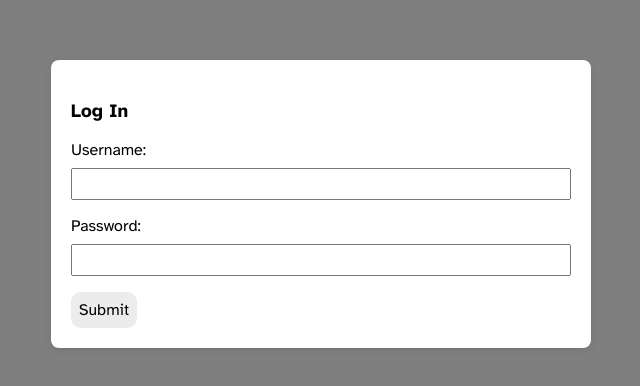
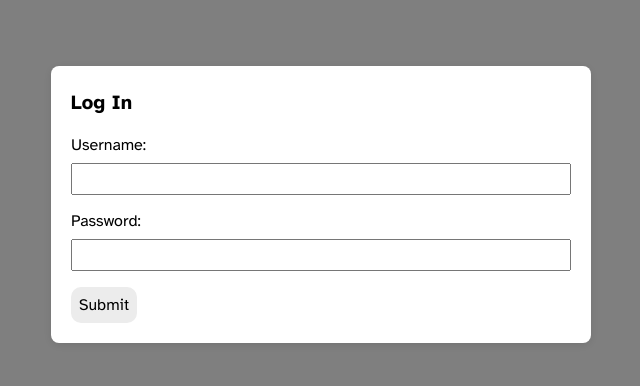
Before and after one commit to morbo-org/pwa, a Vue app: page / in a window 1280 px wide. Shown: the part 196-582 px from the top of the page, without its empty margins (319-959 px from the left). Built offline with nearby package versions, Linux system fonts and the light colour scheme.

Commit message:
PWA: render `overlay-content` as a `flex` column with a gap.

```diff
--- a/src/components/LoginOverlay.vue
+++ b/src/components/LoginOverlay.vue
@@ -83,7 +83,7 @@ onMounted(() => {
   <template v-if="stateStore.ready.value">
     <slot v-if="state.isLoggedIn.value" />
     <Overlay v-else>
-      <h3>Log In</h3>
+      <header>Log In</header>
       <form @submit.prevent="submit">
         <div class="form-input">
           <label for="username">Username:</label>
--- a/src/components/Overlay.vue
+++ b/src/components/Overlay.vue
@@ -25,6 +25,9 @@ defineEmits(["self"]);
 }
 
 .overlay-content {
+  display: flex;
+  flex-direction: column;
+  gap: 1rem;
   background-color: white;
   padding: 20px;
   border-radius: 8px;
@@ -34,6 +37,12 @@ defineEmits(["self"]);
   overflow-y: auto;
   box-shadow: 0 2px 10px rgba(0, 0, 0, 0.1);
   margin: 20px;
+}
+
+.overlay-content > header {
+  font-size: 1.25rem;
+  font-weight: bold;
+  margin: 0.25rem 0;
 }
 
 form {
--- a/src/components/buttons/ButtonAdd.vue
+++ b/src/components/buttons/ButtonAdd.vue
@@ -82,7 +82,7 @@ watch(modalOpen, () => {
   </Button>
   <Teleport to="body">
     <Modal ref="modal" v-model="modalOpen">
-      <h3>Add a feed</h3>
+      <header>Add a feed</header>
       <form @submit.prevent="submit">
         <div class="form-input">
           <label for="url">Feed URL:</label>
```
